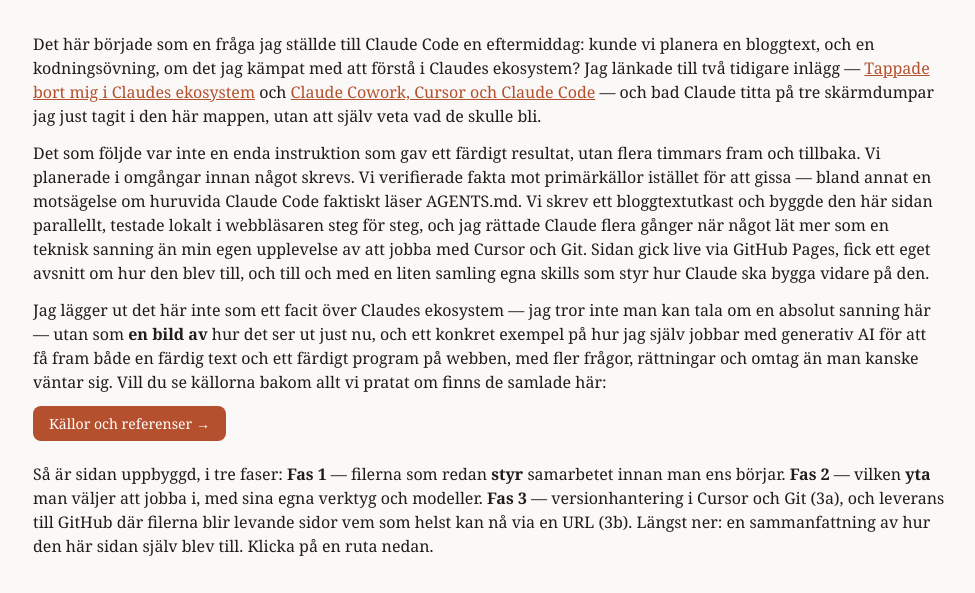
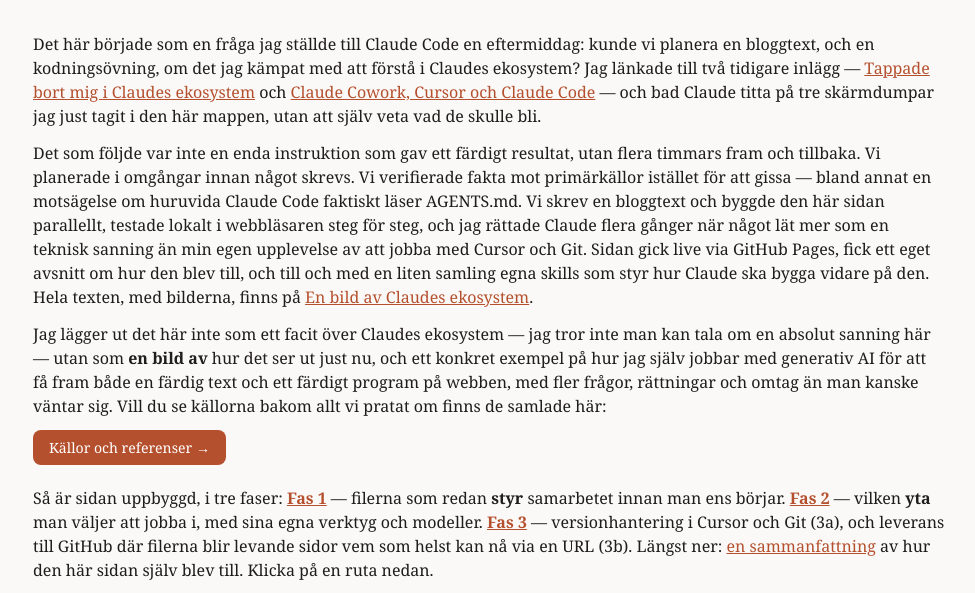
Before and after one commit to kentlundgren/AI-teknik, a plain HTML site: page AI_modeller/Claude/olika_Claude_modeller/index.html in a window 1280 px wide. Shown: the part 133-726 px from the top of the page, without its empty margins (151-1126 px from the left). Drawn offline with Linux system fonts and the light colour scheme.

Commit message:
Update index.html to enhance content clarity and navigation
- Revised the introductory section to include a link to the new blog post, providing users with additional context about Claude's ecosystem.
- Improved the description of the collaborative process and the phases of the project, making it more informative and engaging.
- Added internal links to the phases for better navigation, allowing users to easily access specific sections of the page.

```diff
--- a/AI_modeller/Claude/olika_Claude_modeller/index.html
+++ b/AI_modeller/Claude/olika_Claude_modeller/index.html
@@ -112,10 +112,10 @@
 
   <section class="intro-section">
     <p>Det här började som en fråga jag ställde till Claude Code en eftermiddag: kunde vi planera en bloggtext, och en kodningsövning, om det jag kämpat med att förstå i Claudes ekosystem? Jag länkade till två tidigare inlägg — <a href="https://klel.wordpress.com/2026/07/27/tappade-bort-mig-i-claudes-ekosystem/" target="_blank" rel="noopener">Tappade bort mig i Claudes ekosystem</a> och <a href="https://klel.wordpress.com/2026/06/01/claude-cowork-cursor-och-claude-code-tre-verktyg-ett-arbetsflode/" target="_blank" rel="noopener">Claude Cowork, Cursor och Claude Code</a> — och bad Claude titta på tre skärmdumpar jag just tagit i den här mappen, utan att själv veta vad de skulle bli.</p>
-    <p>Det som följde var inte en enda instruktion som gav ett färdigt resultat, utan flera timmars fram och tillbaka. Vi planerade i omgångar innan något skrevs. Vi verifierade fakta mot primärkällor istället för att gissa — bland annat en motsägelse om huruvida Claude Code faktiskt läser AGENTS.md. Vi skrev ett bloggtextutkast och byggde den här sidan parallellt, testade lokalt i webbläsaren steg för steg, och jag rättade Claude flera gånger när något lät mer som en teknisk sanning än min egen upplevelse av att jobba med Cursor och Git. Sidan gick live via GitHub Pages, fick ett eget avsnitt om hur den blev till, och till och med en liten samling egna skills som styr hur Claude ska bygga vidare på den.</p>
+    <p>Det som följde var inte en enda instruktion som gav ett färdigt resultat, utan flera timmars fram och tillbaka. Vi planerade i omgångar innan något skrevs. Vi verifierade fakta mot primärkällor istället för att gissa — bland annat en motsägelse om huruvida Claude Code faktiskt läser AGENTS.md. Vi skrev en bloggtext och byggde den här sidan parallellt, testade lokalt i webbläsaren steg för steg, och jag rättade Claude flera gånger när något lät mer som en teknisk sanning än min egen upplevelse av att jobba med Cursor och Git. Sidan gick live via GitHub Pages, fick ett eget avsnitt om hur den blev till, och till och med en liten samling egna skills som styr hur Claude ska bygga vidare på den. Hela texten, med bilderna, finns på <a href="https://klel.wordpress.com/2026/07/29/en-bild-av-claudes-ekosystem/" target="_blank" rel="noopener">En bild av Claudes ekosystem</a>.</p>
     <p>Jag lägger ut det här inte som ett facit över Claudes ekosystem — jag tror inte man kan tala om en absolut sanning här — utan som <strong>en bild av</strong> hur det ser ut just nu, och ett konkret exempel på hur jag själv jobbar med generativ AI för att få fram både en färdig text och ett färdigt program på webben, med fler frågor, rättningar och omtag än man kanske väntar sig. Vill du se källorna bakom allt vi pratat om finns de samlade här:</p>
     <button class="btn-link" onclick="document.getElementById('sources-modal').classList.add('show')">Källor och referenser →</button>
-    <p style="margin-top:1.3rem;">Så är sidan uppbyggd, i tre faser: <strong>Fas 1</strong> — filerna som redan <strong>styr</strong> samarbetet innan man ens börjar. <strong>Fas 2</strong> — vilken <strong>yta</strong> man väljer att jobba i, med sina egna verktyg och modeller. <strong>Fas 3</strong> — versionhantering i Cursor och Git (3a), och leverans till GitHub där filerna blir levande sidor vem som helst kan nå via en URL (3b). Längst ner: en sammanfattning av hur den här sidan själv blev till. Klicka på en ruta nedan.</p>
+    <p style="margin-top:1.3rem;">Så är sidan uppbyggd, i tre faser: <strong><a href="#fas1">Fas 1</a></strong> — filerna som redan <strong>styr</strong> samarbetet innan man ens börjar. <strong><a href="#fas2">Fas 2</a></strong> — vilken <strong>yta</strong> man väljer att jobba i, med sina egna verktyg och modeller. <strong><a href="#fas3">Fas 3</a></strong> — versionhantering i Cursor och Git (3a), och leverans till GitHub där filerna blir levande sidor vem som helst kan nå via en URL (3b). Längst ner: <a href="#sammanfattning">en sammanfattning</a> av hur den här sidan själv blev till. Klicka på en ruta nedan.</p>
   </section>
 
   <section id="fas1">
@@ -181,6 +181,7 @@
       <li>Lundgren, K. (2026a) <em>Claude Cowork, Cursor och Claude Code – tre verktyg, ett arbetsflöde.</em> [Blogginlägg] klel.wordpress.com, 1/6 2026. Tillgänglig: <a href="https://klel.wordpress.com/2026/06/01/claude-cowork-cursor-och-claude-code-tre-verktyg-ett-arbetsflode/" target="_blank" rel="noopener">klel.wordpress.com/2026/06/01</a></li>
       <li>Lundgren, K. (2026b) <em>Tappade bort mig i Claudes ekosystem.</em> [Blogginlägg] klel.wordpress.com, 27/7 2026. Tillgänglig: <a href="https://klel.wordpress.com/2026/07/27/tappade-bort-mig-i-claudes-ekosystem/" target="_blank" rel="noopener">klel.wordpress.com/2026/07/27</a></li>
       <li>Lundgren, K. (2026c) <em>Namnet 'main' betyder inte alltid main.</em> [Blogginlägg] klel.wordpress.com, 28/7 2026. Tillgänglig: <a href="https://klel.wordpress.com/2026/07/28/namnet-main-betyder-inte-alltid-main/" target="_blank" rel="noopener">klel.wordpress.com/2026/07/28</a></li>
+      <li>Lundgren, K. (2026d) <em>En bild av Claudes ekosystem.</em> [Blogginlägg] klel.wordpress.com, 29/7 2026. Tillgänglig: <a href="https://klel.wordpress.com/2026/07/29/en-bild-av-claudes-ekosystem/" target="_blank" rel="noopener">klel.wordpress.com/2026/07/29</a></li>
       <li>Anthropic (2026a) <em>Glossary – Claude Code Docs.</em> [Webbsida] Anthropic. Tillgänglig: <a href="https://code.claude.com/docs/en/glossary" target="_blank" rel="noopener">code.claude.com/docs/en/glossary</a></li>
       <li>Anthropic (2026b) <em>The Claude Cowork product guide.</em> [Blogginlägg] Anthropic. Tillgänglig: <a href="https://claude.com/blog/the-claude-cowork-product-guide" target="_blank" rel="noopener">claude.com/blog/the-claude-cowork-product-guide</a></li>
       <li>agents.md (2026) <em>AGENTS.md — open format for guiding coding agents.</em> [Webbsida]. Tillgänglig: <a href="https://agents.md/" target="_blank" rel="noopener">agents.md</a></li>
```
